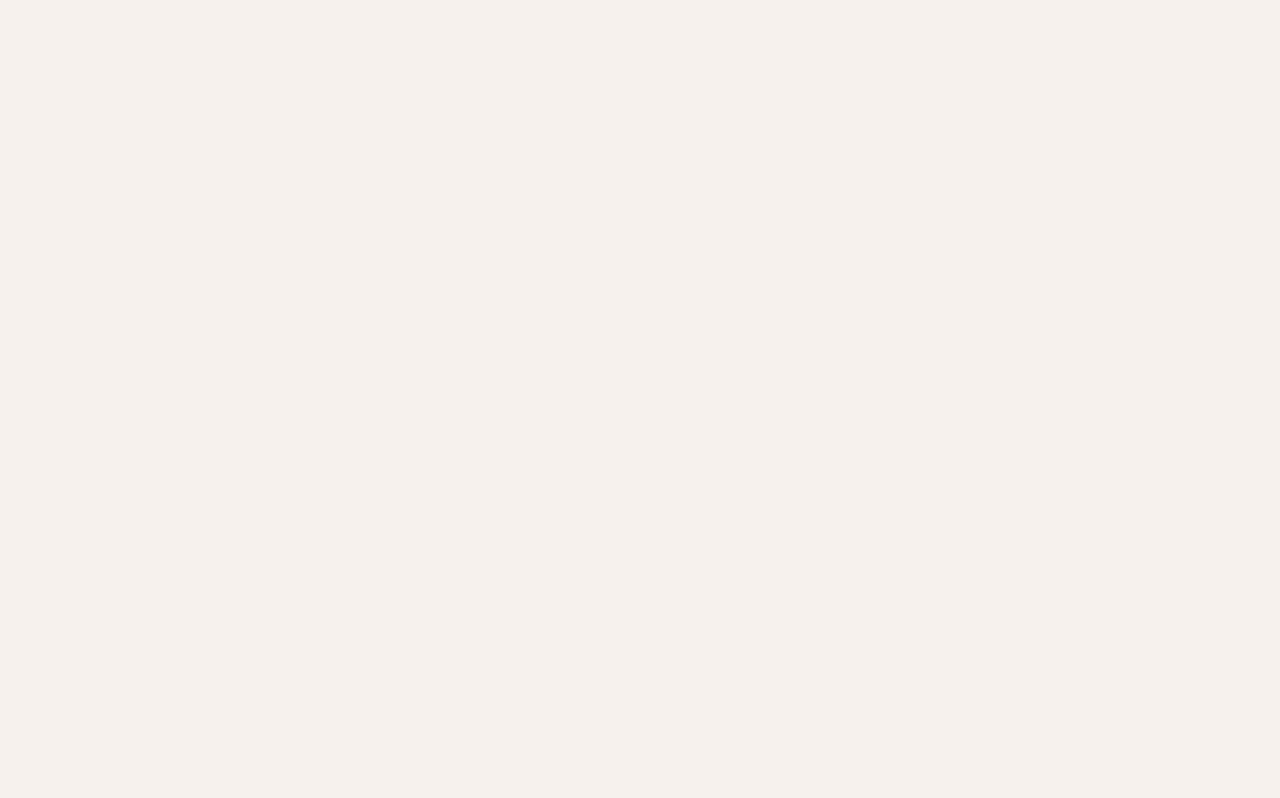
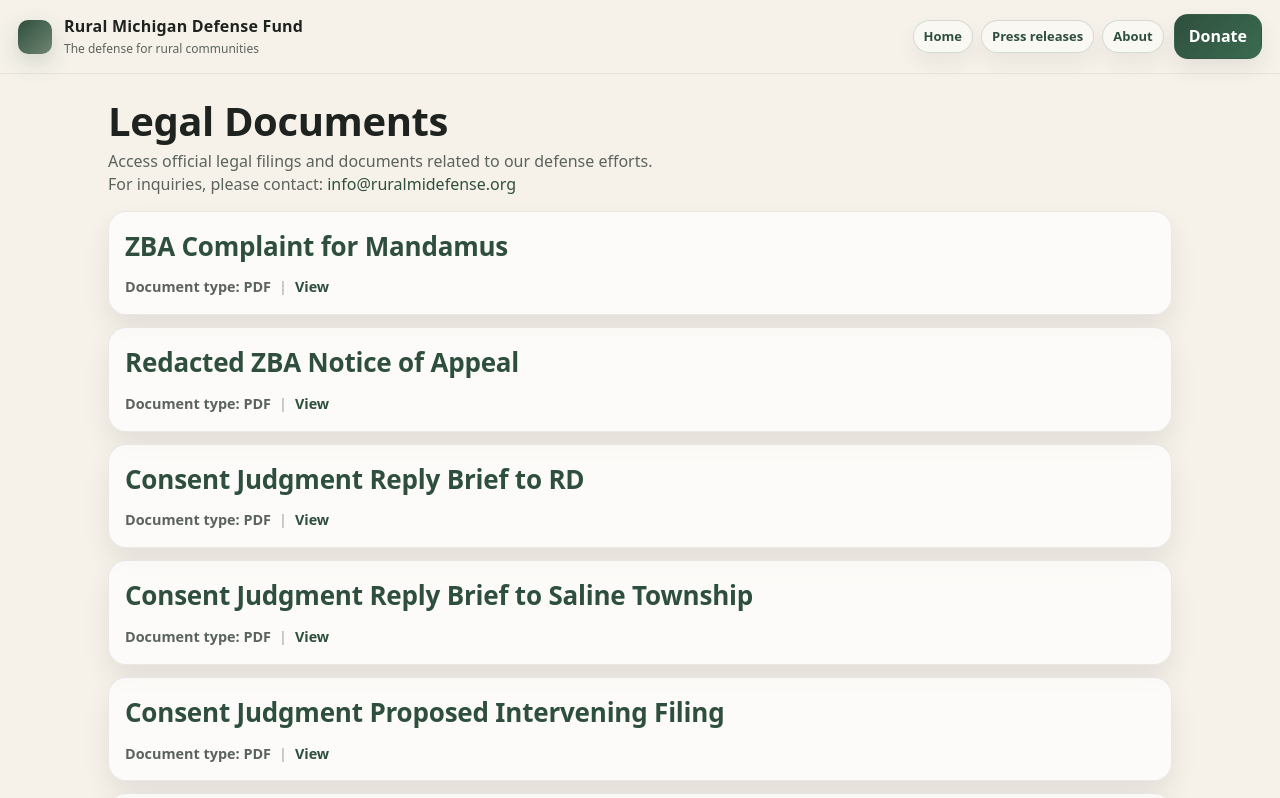
Before and after one commit to jeffrechten/rmdf-web, a React (Vite) app: page /legal in a window 1280 px wide. Before the commit this address had no page. Shown: the top 798 px of the page. Built offline with nearby package versions, Linux system fonts and the light colour scheme.

Commit message:
adding legal docs

```diff
--- a/src/App.jsx
+++ b/src/App.jsx
@@ -4,6 +4,7 @@ import { useEffect } from "react";
 
 import Home from "./pages/Home.jsx";
 import PressReleases from "./pages/PressReleases.jsx";
+import Legal from "./pages/Legal.jsx";
 import RedirectToDonate from "./components/RedirectToDonate.jsx";
 
 function ScrollToHash() {
@@ -34,6 +35,7 @@ export default function App() {
       <Routes>
         <Route path="/" element={<Home />} />
         <Route path="/press" element={<PressReleases />} />
+        <Route path="/legal" element={<Legal />} />
         <Route path="/donate" element={<RedirectToDonate />} />
       </Routes>
     </>
--- a/src/components/SiteLayout.jsx
+++ b/src/components/SiteLayout.jsx
@@ -139,6 +139,7 @@ export default function SiteLayout({ children }) {
                   Donate
                 </a>
                 <Link to="/press">Press releases</Link>
+                <Link to="/legal">Legal</Link>
                 <Link to="/#learn-more">About</Link>
                 <a href={LEARN_MORE_URL} target="_blank" rel="noreferrer">
                   Learn more
--- /dev/null
+++ b/src/pages/Legal.jsx
@@ -0,0 +1,44 @@
+import SiteLayout from "../components/SiteLayout.jsx";
+import { CONTACT_EMAIL } from "../siteConfig";
+import { LEGAL_DOCUMENTS } from "./legalData";
+
+export default function Legal() {
+    return (
+        <SiteLayout>
+            <main id="top">
+                <section className="section">
+                    <h1 className="pressTitle">Legal Documents</h1>
+                    <p className="lead">
+                        Access official legal filings and documents related to our defense efforts.
+                        <br />
+                        For inquiries, please contact: <a href={`mailto:${CONTACT_EMAIL}`}>{CONTACT_EMAIL}</a>
+                    </p>
+
+                    <div className="pressStack">
+                        {LEGAL_DOCUMENTS.map((doc) => (
+                            <div key={doc.id} className="pressRelease">
+                                <h2 className="pressH2" style={{ marginTop: 0 }}>
+                                    <a href={`/docs/${doc.fileName}`} target="_blank" rel="noreferrer">
+                                        {doc.title}
+                                    </a>
+                                </h2>
+                                <div style={{ marginTop: "0.5rem", display: "flex", gap: "0.5rem", alignItems: "center", fontSize: "0.9em", fontWeight: "600", color: "var(--muted)" }}>
+                                    <span>Document type: PDF</span>
+                                    <span style={{ opacity: 0.4 }}>|</span>
+                                    <a
+                                        href={`/docs/${doc.fileName}`}
+                                        target="_blank"
+                                        rel="noreferrer"
+                                        style={{ textDecoration: "none", color: "var(--forest)" }}
+                                    >
+                                        View
+                                    </a>
+                                </div>
+                            </div>
+                        ))}
+                    </div>
+                </section>
+            </main>
+        </SiteLayout>
+    );
+}
--- /dev/null
+++ b/src/pages/legalData.js
@@ -0,0 +1,40 @@
+// src/pages/legalData.js
+
+export const LEGAL_DOCUMENTS = [
+    {
+        id: "zba-mandamus-action",
+        title: "ZBA Complaint for Mandamus",
+        fileName: "ZBA-Mandamusaction-complaint.pdf",
+        date: "2026-02-12",
+    },
+    {
+        id: "zba-notice-appeal",
+        title: "Redacted ZBA Notice of Appeal",
+        fileName: "Redacted-ZBA-Notice-Appeal-Saline-Township-12.17.25.pdf",
+        date: "2025-12-17",
+    },
+    {
+        id: "reply-brief-rd",
+        title: "Consent Judgment Reply Brief to RD",
+        fileName: "Corrected_Reply_Brief_To_RD-3_w_exhibits.pdf",
+        date: "2026-02-12", // Assuming current for now, user can update
+    },
+    {
+        id: "reply-brief-saline",
+        title: "Consent Judgment Reply Brief to Saline Township",
+        fileName: "Corrected_Reply_Brief_to_Saline_Township-3_w_exhibits.pdf",
+        date: "2026-02-12",
+    },
+    {
+        id: "proposed-intervening-filing",
+        title: "Consent Judgment Proposed Intervening Filing",
+        fileName: "proposed-intervening-filing.pdf",
+        date: "2026-02-12",
+    },
+    {
+        id: "consent-judgment",
+        title: "Saline Data Center Consent Judgment",
+        fileName: "SalineDataCenterConsentJudgmentFinalExecutionCopy492124804975v1.pdf",
+        date: "2026-02-12",
+    },
+];
```
Also changed, not shown: 2 other files (tests, documents, lock files or other folders).
